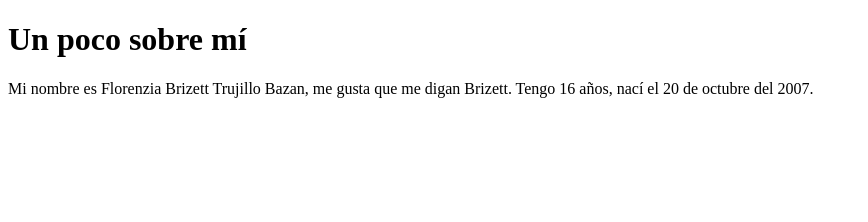
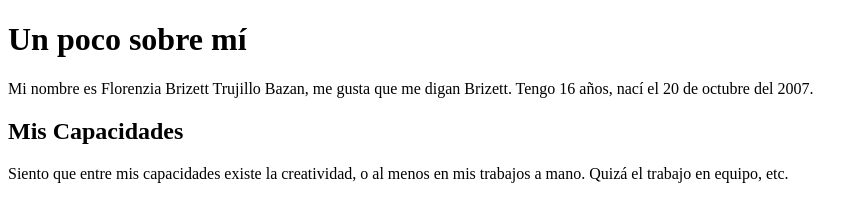
Before and after one commit to Brizett-TB/Mini-Proyecto-, a plain HTML site: page index.html in a window 1280 px wide. Shown: the whole page, without its empty margins (0-868 px from the left). Drawn offline with Linux system fonts and the light colour scheme.

Commit message:
probando

```diff
--- a/index.html
+++ b/index.html
@@ -8,6 +8,7 @@
     <body>
         <h1 class="io">Un poco sobre mí</h1>
         <p>Mi nombre es Florenzia Brizett Trujillo Bazan, me gusta que me digan Brizett. Tengo 16 años, nací el <time datetime="2007-10-20"> 20 de octubre del 2007</time>.</p>
-
+        <h2>Mis Capacidades </h2>
+        <p>Siento que entre mis capacidades existe la creatividad, o al menos en mis trabajos a mano. Quizá el trabajo en equipo, etc. </p>
     </body>
 </html>
```
